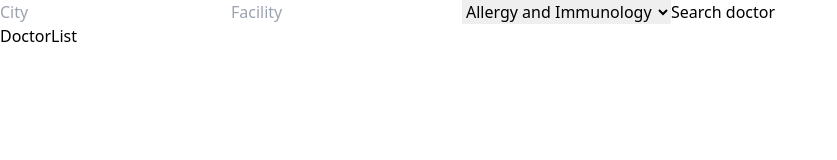
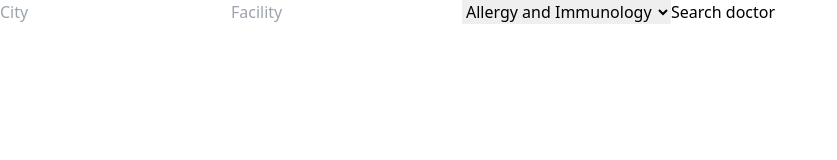
Before and after one commit to Manuel-Bauer/docSearch, a Next.js app: page /search in a window 1280 px wide. Shown: the top 160 px of the page, without its empty margins (0-837 px from the left). Built offline with nearby package versions, Linux system fonts and the light colour scheme.

Commit message:
doctor list and cards implemented and styled

```diff
--- a/components/cards/Doctor.Card.tsx
+++ b/components/cards/Doctor.Card.tsx
@@ -1 +1,23 @@
-export {};
+import React from 'react';
+import { Doctor } from '@prisma/client';
+
+interface IDoctorCardProps {
+  doctor: Doctor;
+}
+
+const DoctorCard: React.FunctionComponent<IDoctorCardProps> = ({ doctor }) => {
+  return (
+    <div className='space-y-1 bg-slate-200 p-4 rounded-md shadow-md'>
+      <div className='text-xl font-bold'>
+        {doctor.firstName} {doctor.lastName}
+      </div>
+      <div className='text-sm italic'>{doctor.email}</div>
+      <div>
+        {doctor.city} - {doctor.facility}
+      </div>
+      <div>{doctor.areaOfExpertise}</div>
+    </div>
+  );
+};
+
+export default DoctorCard;
--- a/components/lists/Doctor.List.tsx
+++ b/components/lists/Doctor.List.tsx
@@ -1 +1,19 @@
-export {};
+import React from 'react';
+import { Doctor } from '@prisma/client';
+import DoctorCard from '../cards/Doctor.Card';
+
+interface IDoctorListProps {
+  doctors: Doctor[] | null;
+}
+
+const DoctorList: React.FunctionComponent<IDoctorListProps> = ({ doctors }) => {
+  return (
+    <div className='flex-row p-4 space-y-5'>
+      {doctors?.map((doctor: Doctor) => {
+        return <DoctorCard key={doctor.id} doctor={doctor}></DoctorCard>;
+      })}
+    </div>
+  );
+};
+
+export default DoctorList;
--- a/pages/api/doctor.ts
+++ b/pages/api/doctor.ts
@@ -25,7 +25,6 @@ export default async function handler(
     }
 
     const getDoctors = await prisma.doctor.findMany(filter);
-    console.log(getDoctors);
     return res.status(200).json(getDoctors);
   }
 }
--- a/pages/search.tsx
+++ b/pages/search.tsx
@@ -3,12 +3,17 @@ import type { TAreaOfExpertise } from '../utils/types/AreaOfExpertise.Type';
 import { useState } from 'react';
 import { getDoctors } from '../utils/apiService/doctorApi';
 import SearchDocForm from '../components/forms/SearchDoc.Form.Comp';
+import { Prisma, Doctor } from '@prisma/client';
+import DoctorList from '../components/lists/Doctor.List';
 
 const Search: NextPage = () => {
   /* INPUT STATES */
   const [city, setCity] = useState<string>('');
   const [facility, setFacility] = useState<string>('');
   const [areaOfExpertise, setAreaOfExpertise] = useState<TAreaOfExpertise>('');
+
+  /* OUTPUT STATES */
+  const [doctors, setDoctors] = useState<Doctor[] | null>(null);
 
   /* ERROR STATES */
   const [searchError, setSearchError] = useState<string>('');
@@ -20,11 +25,12 @@ const Search: NextPage = () => {
   async function handleSubmit() {
     setSearchLoading(true);
     try {
-      await getDoctors({
+      const doctors = await getDoctors({
         city,
         facility,
         areaOfExpertise,
       });
+      setDoctors(doctors);
       setSearchLoading(false);
       setCity('');
       setFacility('');
@@ -36,7 +42,6 @@ const Search: NextPage = () => {
     }
   }
 
-  const searchForm = () => {};
   return (
     <>
       <SearchDocForm
@@ -49,7 +54,7 @@ const Search: NextPage = () => {
         error={searchError}
         isLoading={searchLoading}
       ></SearchDocForm>
-      <div>DoctorList</div>
+      <DoctorList doctors={doctors}></DoctorList>
     </>
   );
 };
```
